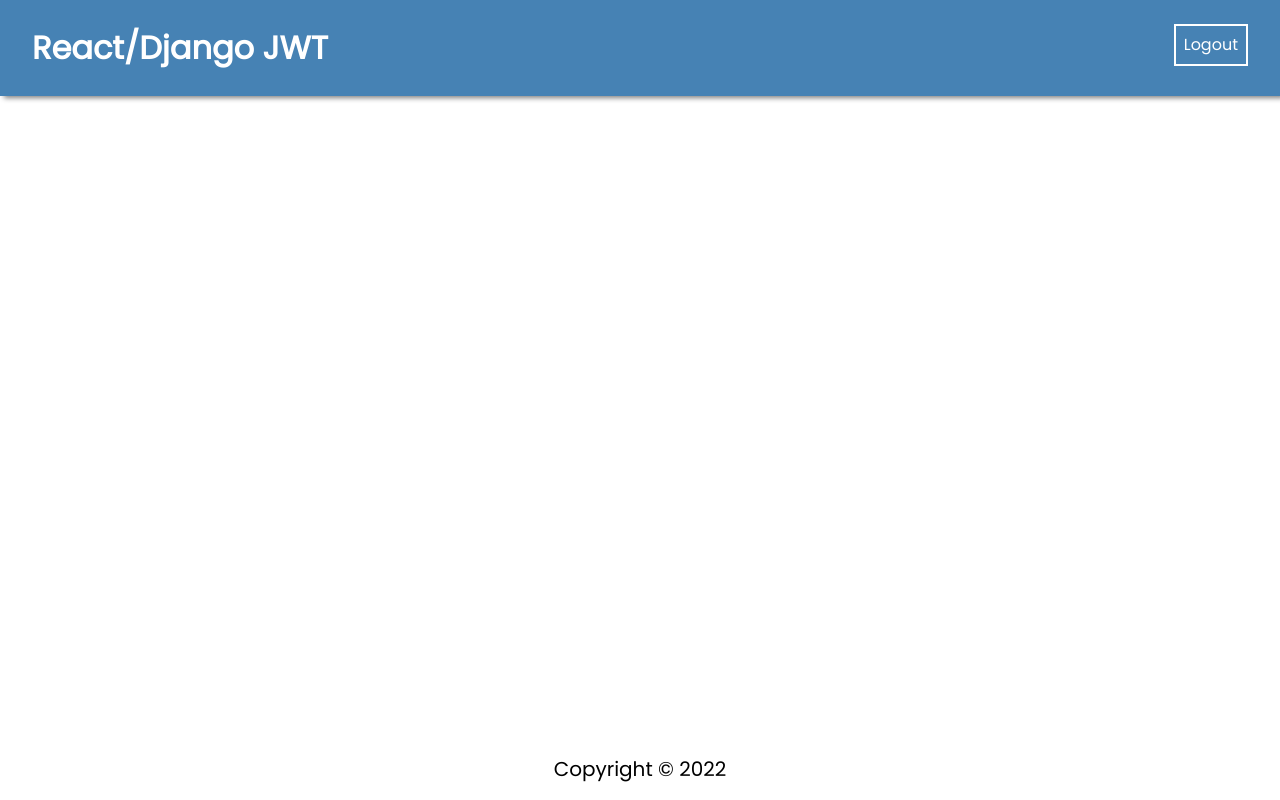
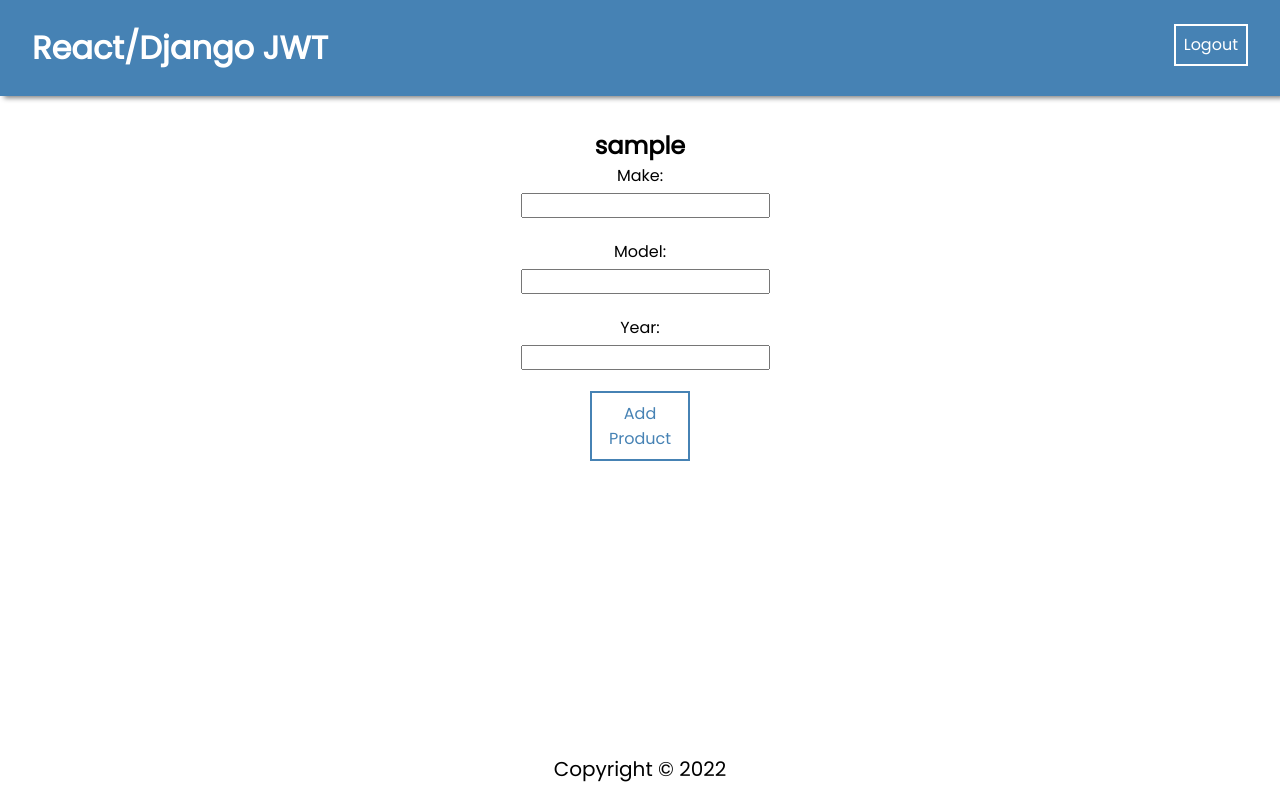
Before and after one commit to psions/Capstone, a React (Create React App) app in the folder frontend/: page /addproduct in a window 1280 px wide. Built offline with nearby package versions, Linux system fonts and the light colour scheme; sample sign-in values are in the browser's storage.

Commit message:
created front end addproducts page

```diff
--- a/frontend/src/App.js
+++ b/frontend/src/App.js
@@ -6,6 +6,7 @@
 import HomePage from "./pages/HomePage/HomePage";
 import LoginPage from "./pages/LoginPage/LoginPage";
 import RegisterPage from "./pages/RegisterPage/RegisterPage";
+import AddProductPage from "./pages/AddProductPage/AddProductPage";
 
 // Component Imports
 import Navbar from "./components/NavBar/NavBar";
@@ -29,6 +30,7 @@
         />
         <Route path="/register" element={<RegisterPage />} />
         <Route path="/login" element={<LoginPage />} />
+        <Route path="/addproduct" element={<PrivateRoute><AddProductPage/></PrivateRoute>} />
       </Routes>
       <Footer />
     </div>
--- /dev/null
+++ b/frontend/src/pages/AddProductPage/AddProductPage.js
@@ -0,0 +1,72 @@
+import React from 'react';
+import { useNavigate } from 'react-router-dom';
+import axios from 'axios';
+
+import useAuth from '../../hooks/useAuth';
+import useCustomForm from "../../hooks/useCustomForm"
+
+//change these values for your own
+
+let initialValues = {
+    make: "",
+    model: "",
+    year: "",
+}
+
+const AddProductPage = () => {
+    const [user, token] = useAuth()
+    const navigate= useNavigate()
+    const [formData, handleInputChange, handleSubmit] = useCustomForm(initialValues, postNewProduct)
+
+    async function postNewProduct(){
+        try{                //change urls to be products page, subscription tier page, (checkout) page//
+            let response = await axios.post("http://127.0.0.1:8000/api/cars/", formData, {
+                headers:{
+                    Authorization:'Bearer ' + token
+                }
+            })
+            navigate("/")
+        } catch(error){
+            console.log(error.message)
+
+        }
+    }
+
+    return(
+        <div className='container'>
+        <h2>{user.username}</h2>
+            <form className='form' onSubmit={handleSubmit}>
+                <label>
+                    Make:{}
+                    <input
+                    type="text"
+                    name="make"
+                    value={formData.make}
+                    onChange={handleInputChange}
+                    />
+                </label>
+                <label>
+                    Model:{""}
+                    <input
+                    type="text"
+                    name="model"
+                    value={formData.model}
+                    onChange={handleInputChange}
+                   />
+                </label>
+                <label>
+                    Year:{""}
+                    <input
+                    type="text"
+                    name="year"
+                    value={formData.model}
+                    onChange={handleInputChange}
+                   />
+                </label>
+                <button>Add Product</button>
+            </form>
+        </div>
+    )
+}
+
+export default AddProductPage
--- a/frontend/src/pages/HomePage/HomePage.js
+++ b/frontend/src/pages/HomePage/HomePage.js
@@ -1,7 +1,8 @@
 import React from "react";
 import { useEffect, useState } from "react";
+import { Link } from "react-router-dom";
+
 import useAuth from "../../hooks/useAuth";
-
 import axios from "axios";
 
 const HomePage = () => {
@@ -10,6 +11,8 @@
   //TODO: Add an AddCars Page to add a car for a logged in user's garage
   const [user, token] = useAuth();
   const [cars, setCars] = useState([]);
+  console.log(user);
+  console.log(token);
 
   useEffect(() => {
     const fetchCars = async () => {
@@ -29,6 +32,7 @@
   return (
     <div className="container">
       <h1>Home Page for {user.username}!</h1>
+      <Link to="addproduct">Add Product</Link>
       {cars &&
         cars.map((car) => (
           <p key={car.id}>
```
Also changed, not shown: 2 other files (tests, documents, lock files or other folders).
